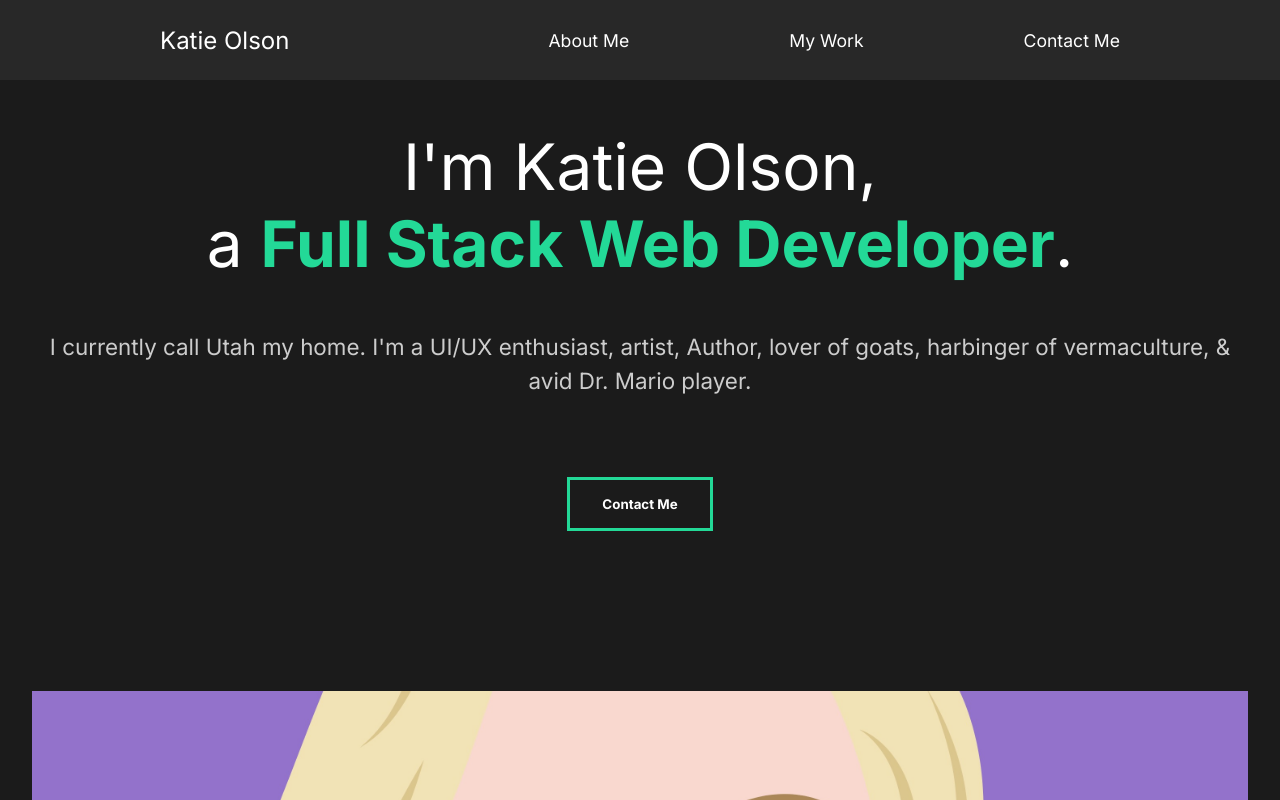
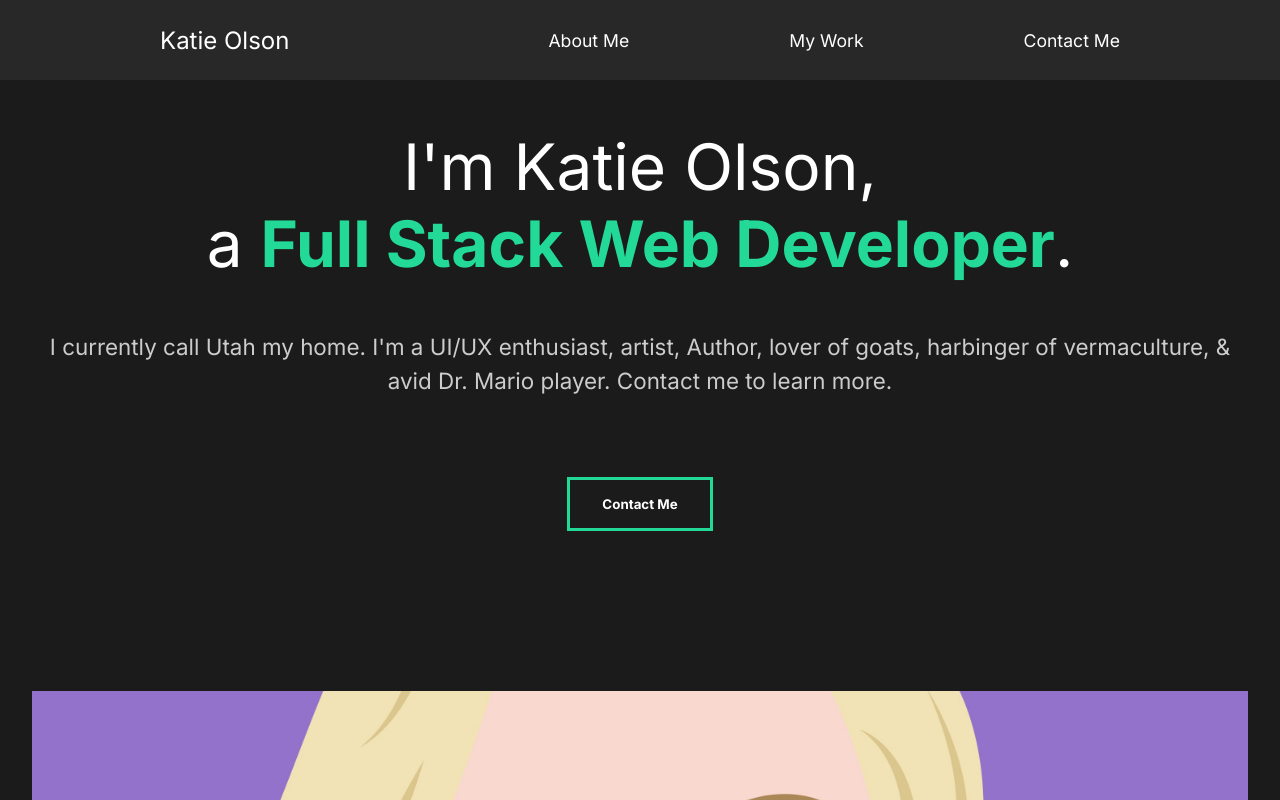
Before and after one commit to katieolson84/katie-olson-portfolio, a React (Create React App) app in the folder portfolio/: page / in a window 1280 px wide. Shown: the top 800 px of the page. Built offline with nearby package versions, Linux system fonts and the light colour scheme.

Commit message:
updated about section text

```diff
--- a/portfolio/src/components/AboutSection.js
+++ b/portfolio/src/components/AboutSection.js
@@ -27,7 +27,7 @@ const AboutSection = () => {
                     </Hide>
                 </motion.div>
                 <motion.p variants={fade}>
-                    I currently call Utah my home. I'm a UI/UX enthusiast, artist, Author, lover of goats, harbinger of vermaculture, & avid Dr. Mario player.
+                    I currently call Utah my home. I'm a UI/UX enthusiast, artist, Author, lover of goats, harbinger of vermaculture, & avid Dr. Mario player. Contact me to learn more.
                 </motion.p>
                 <motion.button variants={fade}>Contact Me</motion.button>
             </Description>
```
